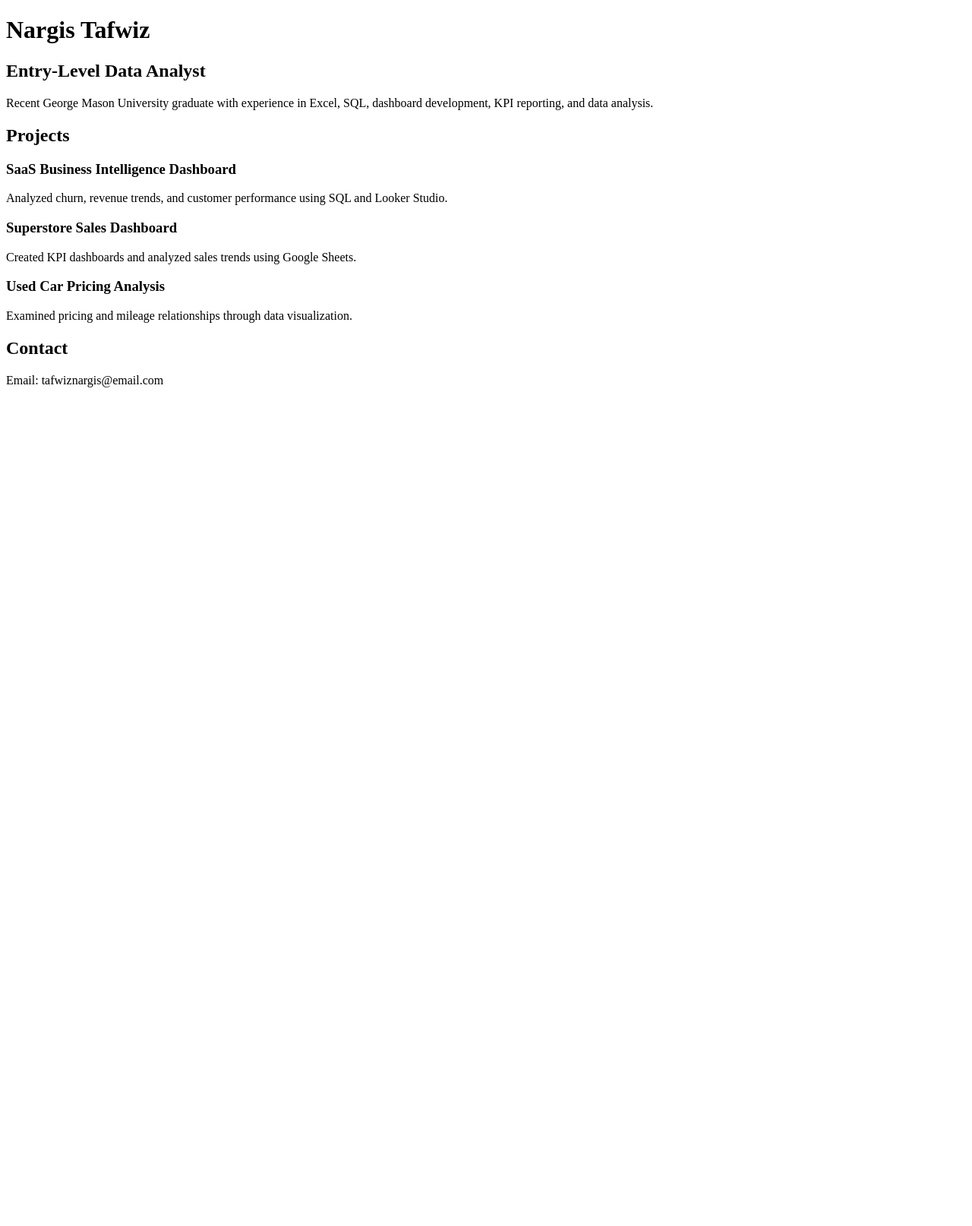
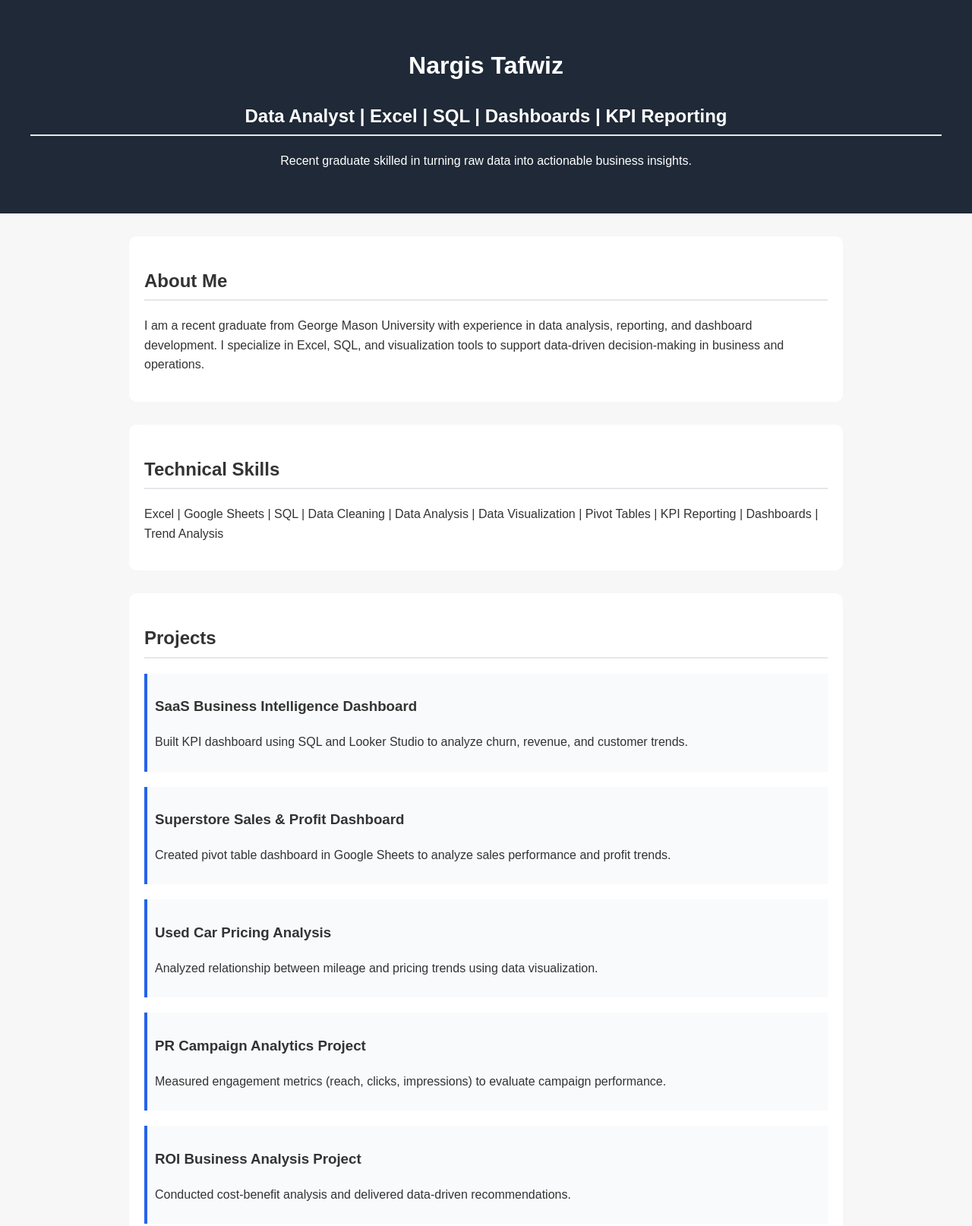
Before and after one commit to ntafwiz/ntafwiz, a plain HTML site: page index.html in a window 1280 px wide. Shown: the top 1614 px of the page at 76% size. Before the commit the page ends 800 px from the top, so only its background shows below. Drawn offline with Linux system fonts and the light colour scheme.

Commit message:
Update index.html

```diff
--- a/index.html
+++ b/index.html
@@ -1,29 +1,173 @@
 <!DOCTYPE html>
-<html>
+<html lang="en">
 <head>
+    <meta charset="UTF-8">
+    <meta name="viewport" content="width=device-width, initial-scale=1.0">
     <title>Nargis Tafwiz | Data Analyst Portfolio</title>
+
+    <style>
+        body {
+            font-family: Arial, sans-serif;
+            margin: 0;
+            padding: 0;
+            line-height: 1.6;
+            background-color: #f7f7f7;
+            color: #333;
+        }
+
+        header {
+            background-color: #1f2937;
+            color: white;
+            padding: 40px;
+            text-align: center;
+        }
+
+        section {
+            max-width: 900px;
+            margin: 30px auto;
+            background: white;
+            padding: 20px;
+            border-radius: 10px;
+        }
+
+        h2 {
+            border-bottom: 2px solid #e5e7eb;
+            padding-bottom: 5px;
+        }
+
+        .project {
+            margin-bottom: 20px;
+            padding: 10px;
+            border-left: 4px solid #2563eb;
+            background: #f9fafb;
+        }
+
+        a {
+            color: #2563eb;
+            text-decoration: none;
+        }
+
+        a:hover {
+            text-decoration: underline;
+        }
+
+        footer {
+            text-align: center;
+            padding: 20px;
+            font-size: 14px;
+            color: #666;
+        }
+    </style>
 </head>
+
 <body>
+
+<header>
     <h1>Nargis Tafwiz</h1>
-    <h2>Entry-Level Data Analyst</h2>
+    <h2>Data Analyst | Excel | SQL | Dashboards | KPI Reporting</h2>
+    <p>Recent graduate skilled in turning raw data into actionable business insights.</p>
+</header>
+
+<section>
+    <h2>About Me</h2>
+    <p>
+        I am a recent graduate from George Mason University with experience in data analysis, reporting,
+        and dashboard development. I specialize in Excel, SQL, and visualization tools to support
+        data-driven decision-making in business and operations.
+    </p>
+</section>
+
+<section>
+    <h2>Technical Skills</h2>
+    <p>
+        Excel | Google Sheets | SQL | Data Cleaning | Data Analysis | Data Visualization |
+        Pivot Tables | KPI Reporting | Dashboards | Trend Analysis
+    </p>
+</section>
+
+<section>
+    <h2>Projects</h2>
+
+    <div class="project">
+        <h3>SaaS Business Intelligence Dashboard</h3>
+        <p>Built KPI dashboard using SQL and Looker Studio to analyze churn, revenue, and customer trends.</p>
+    </div>
+
+    <div class="project">
+        <h3>Superstore Sales & Profit Dashboard</h3>
+        <p>Created pivot table dashboard in Google Sheets to analyze sales performance and profit trends.</p>
+    </div>
+
+    <div class="project">
+        <h3>Used Car Pricing Analysis</h3>
+        <p>Analyzed relationship between mileage and pricing trends using data visualization.</p>
+    </div>
+
+    <div class="project">
+        <h3>PR Campaign Analytics Project</h3>
+        <p>Measured engagement metrics (reach, clicks, impressions) to evaluate campaign performance.</p>
+    </div>
+
+    <div class="project">
+        <h3>ROI Business Analysis Project</h3>
+        <p>Conducted cost-benefit analysis and delivered data-driven recommendations.</p>
+    </div>
+</section>
+
+<section>
+    <h2>Experience</h2>
+
+    <div class="project">
+        <h3>Administrative Clerk — Washington International Academy</h3>
+        <p>Managed and analyzed 200+ records weekly using Excel and improved reporting efficiency.</p>
+    </div>
+
+    <div class="project">
+        <h3>First Grade Teacher — Washington International Academy</h3>
+        <p>Tracked student performance data and used trends to support improvement strategies.</p>
+    </div>
+
+    <div class="project">
+        <h3>Refugee Monitor — Xator Corporation</h3>
+        <p>Maintained confidential records and ensured data accuracy and compliance.</p>
+    </div>
+</section>
+
+<section>
+    <h2>Education</h2>
+    <p>
+        Bachelor of Arts in Communication (Interpersonal Communication)<br>
+        George Mason University — May 2026
+    </p>
+</section>
+
+<section>
+    <h2>Contact</h2>
+
+    <p>Email: YOUR_EMAIL@gmail.com</p>
 
     <p>
-        Recent George Mason University graduate with experience in
-        Excel, SQL, dashboard development, KPI reporting, and data analysis.
+        <a href="https://www.linkedin.com/in/nargis-t-7843733ab" target="_blank">
+            LinkedIn Profile
+        </a>
     </p>
 
-    <h2>Projects</h2>
+    <p>
+        <a href="https://github.com/YOUR_GITHUB_USERNAME" target="_blank">
+            GitHub
+        </a>
+    </p>
 
-    <h3>SaaS Business Intelligence Dashboard</h3>
-    <p>Analyzed churn, revenue trends, and customer performance using SQL and Looker Studio.</p>
+    <p>
+        <a href="Nargis_Tafwiz_Resume.pdf" target="_blank">
+            Download Resume
+        </a>
+    </p>
+</section>
 
-    <h3>Superstore Sales Dashboard</h3>
-    <p>Created KPI dashboards and analyzed sales trends using Google Sheets.</p>
+<footer>
+    © 2026 Nargis Tafwiz | Data Analyst Portfolio
+</footer>
 
-    <h3>Used Car Pricing Analysis</h3>
-    <p>Examined pricing and mileage relationships through data visualization.</p>
-
-    <h2>Contact</h2>
-    <p>Email: tafwiznargis@email.com</p>
 </body>
 </html>
```
